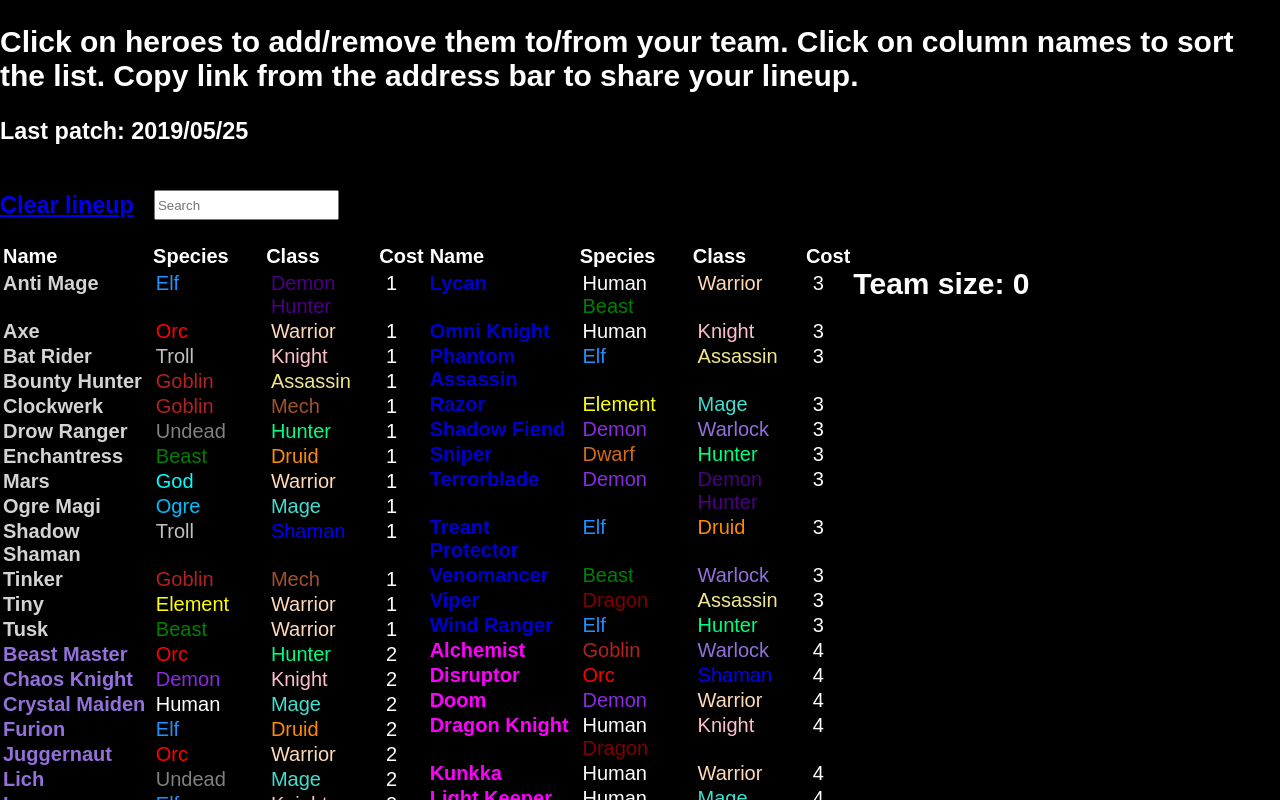
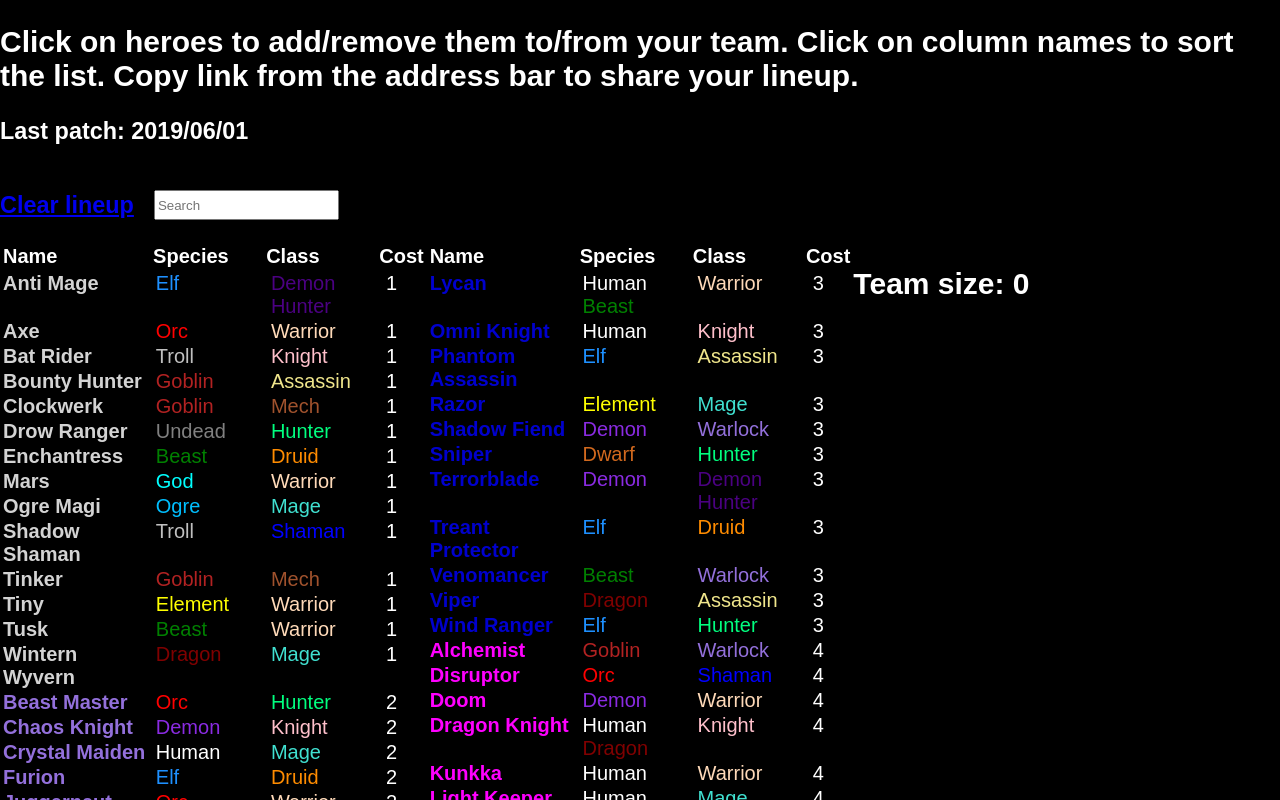
Before and after one commit to Kumagor0/dota-auto-chess-planner, a React (Create React App) app: page / in a window 1280 px wide. Shown: the top 800 px of the page. Built offline with nearby package versions, Linux system fonts and the light colour scheme.

Commit message:
feat: 2019/06/01 patch

```diff
--- a/src/HeroesList.tsx
+++ b/src/HeroesList.tsx
@@ -258,7 +258,7 @@
           names to sort the list. Copy link from the address bar to share your
           lineup.
         </h2>
-        <h3 style={{ color: 'White' }}>Last patch: 2019/05/25</h3>
+        <h3 style={{ color: 'White' }}>Last patch: 2019/06/01</h3>
         <div style={{ flexDirection: 'row', display: 'flex' }}>
           <h3 style={{ float: 'left', display: 'inline' }}>
             <Link to={pathname}>Clear lineup</Link>
--- a/src/heroes.tsx
+++ b/src/heroes.tsx
@@ -96,6 +96,13 @@
     className: 'Warrior',
     cost: 1,
     code: 'ms',
+  },
+  {
+    name: 'Wintern Wyvern',
+    species: ['Dragon'],
+    className: 'Mage',
+    cost: 1,
+    code: 'ww',
   },
   {
     name: 'Crystal Maiden',
```
